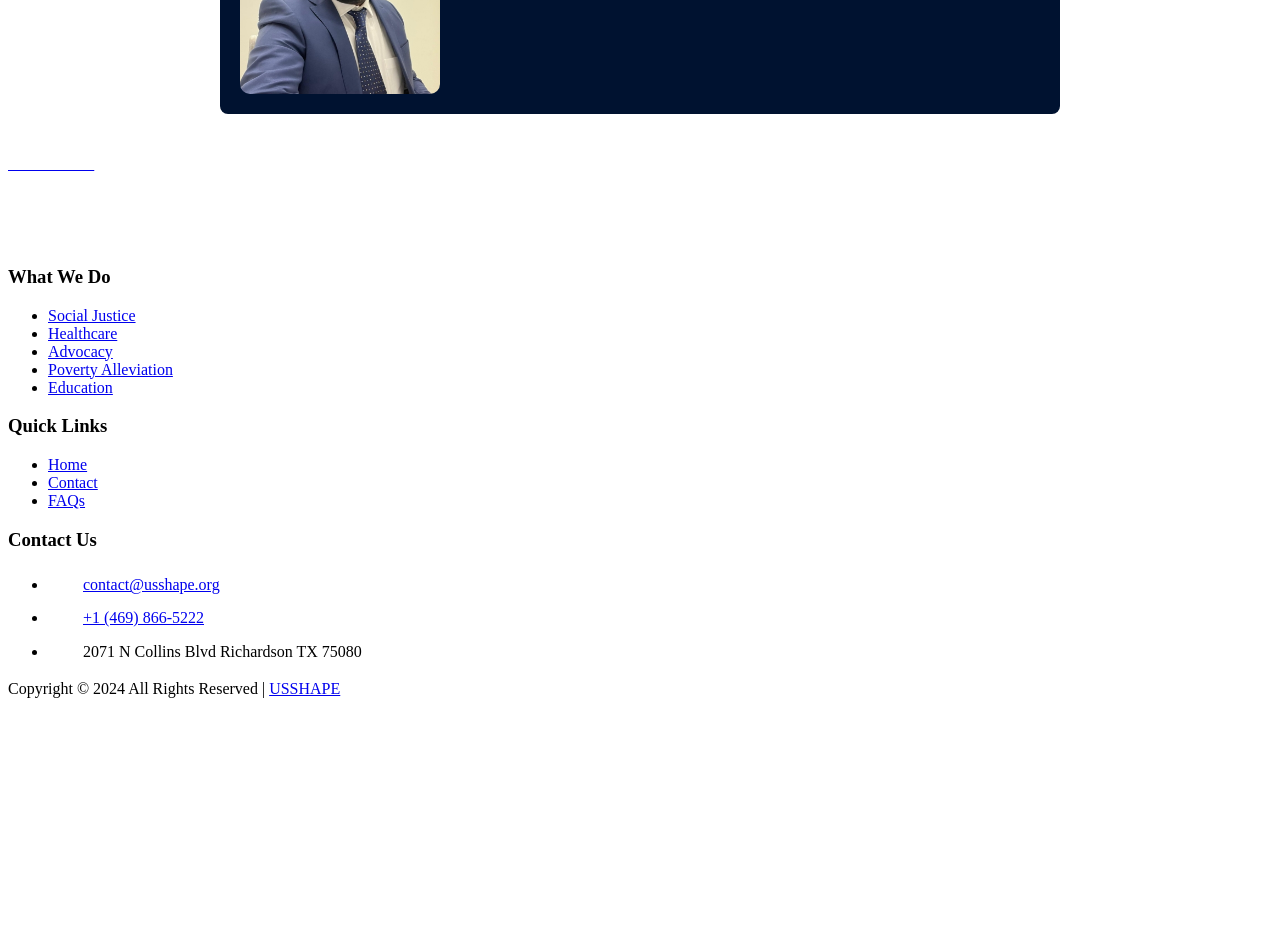
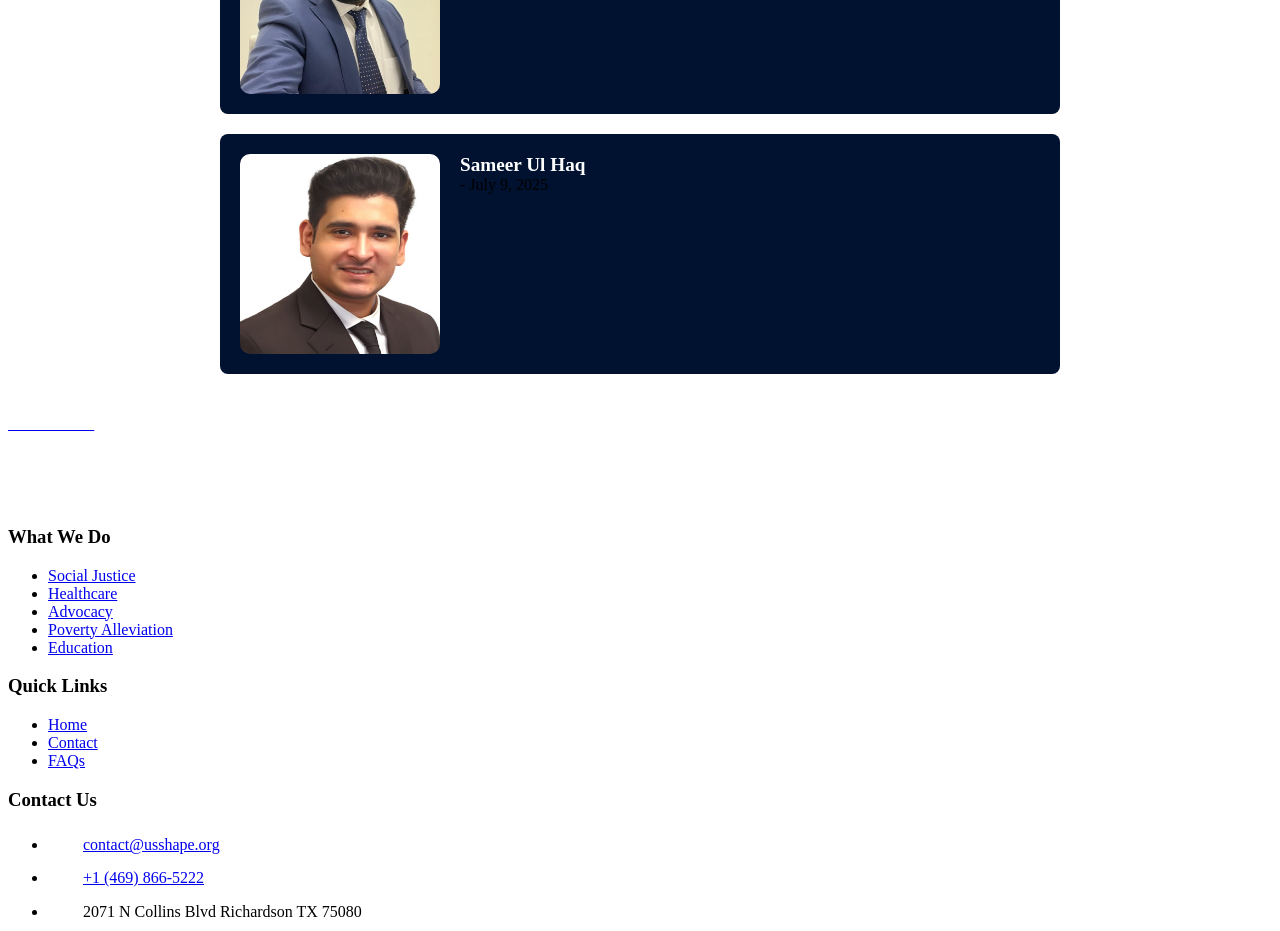
Before and after one commit to capitalhealthcaree/usshape, a Next.js app: page /usshape-alumni in a window 1280 px wide. Shown: the part 7340-8271 px from the top of the page. Before the commit the page ends 8054 px from the top, so only its background shows below. Built offline with nearby package versions, Linux system fonts and the light colour scheme.

Commit message:
add new alumni pic

```diff
--- a/components/alumni/alumni-success-stories.js
+++ b/components/alumni/alumni-success-stories.js
@@ -168,6 +168,17 @@ const alumniSuccessStoriesData = [
     image: "/images/alumni/stories/muhammad-khaliq.jpg",
     date: "December 13, 2024",
   },
+  {
+    id: 12,
+    name: "Sameer Ul Haq",
+    details: (
+      <div>
+        <p></p>
+      </div>
+    ),
+    image: "/images/alumni/stories/sameer-ul-haq.png",
+    date: "July 9, 2025",
+  },
 ];
 
 const AlumniSuccessStories = () => {
```
Also changed, not shown: public/images/alumni/stories/sameer-ul-haq.png (added).
